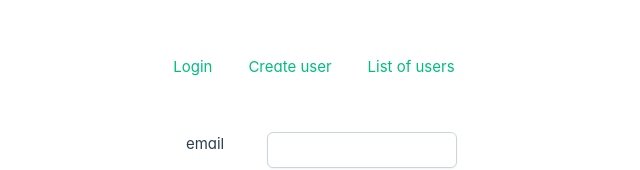
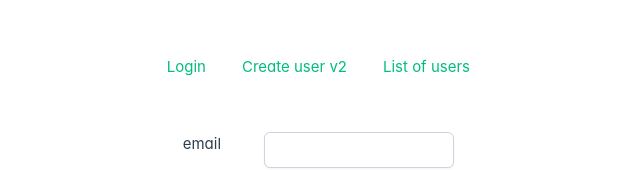
Before and after one commit to pcsinreu/Front-end-2024-I-WS52, a Vue app: page / in a window 1280 px wide. Shown: the part 227-397 px from the top of the page, without its empty margins (167-807 px from the left). Built offline with nearby package versions, Linux system fonts and the light colour scheme; a web font is replaced by a local one.

Commit message:
feat: rename

```diff
--- a/src/App.vue
+++ b/src/App.vue
@@ -6,7 +6,7 @@
     <main>
         <nav>
             <RouterLink to="/">Login</RouterLink>
-            <RouterLink to="/create-user">Create user</RouterLink>
+            <RouterLink to="/create-user">Create user v2</RouterLink>
             <RouterLink to="/users">List of users</RouterLink>
         </nav>
         <router-view></router-view>
```
